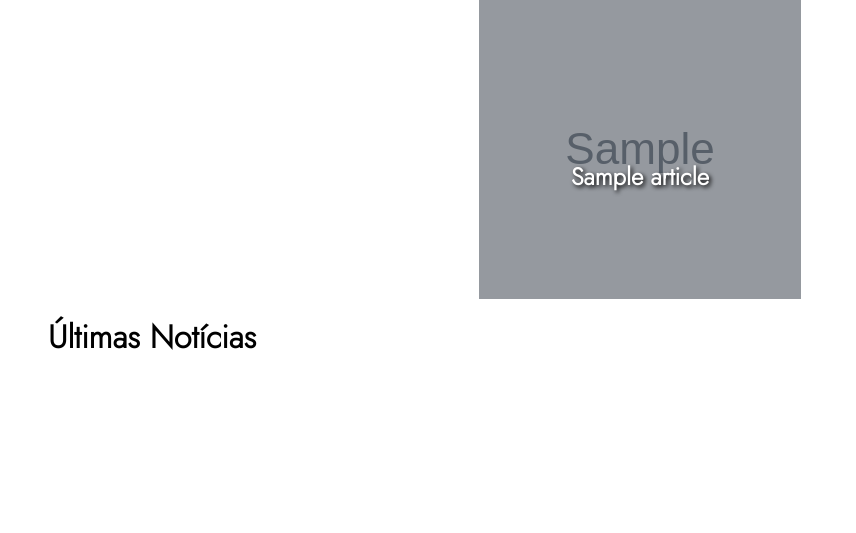
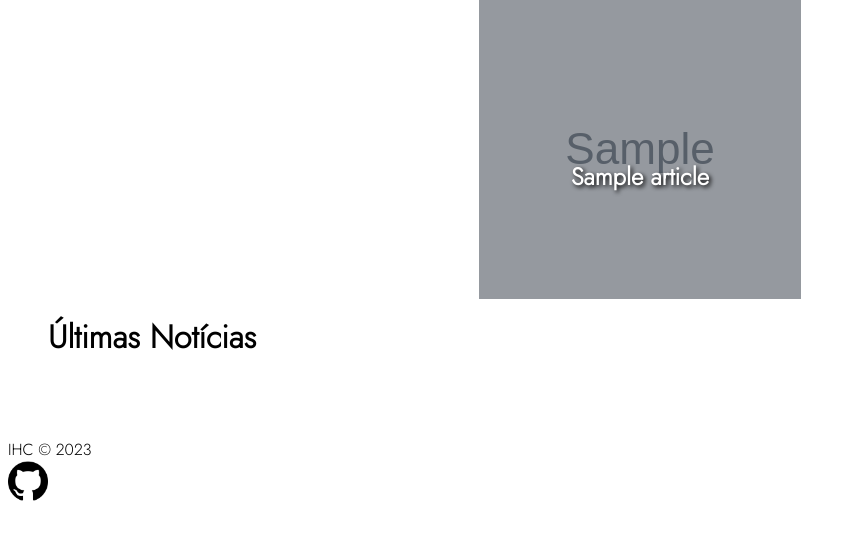
Before and after one commit to GabrielSiqueira1/Newz, a Django app: page / in a window 1280 px wide. Shown: the part 388-921 px from the top of the page, without its empty margins (0-856 px from the left). Before the commit the page ends 738 px from the top, so only its background shows below. Run offline with Django 4.2, Linux system fonts and the light colour scheme; tables that the repository leaves empty hold one stand-in row (values such as "Sample post"); grey boxes marked "Sample" are stand-in pictures; a database or web service that is not in the repository returns one stand-in record (values such as "Sample title"); data that the repository does not hold is empty.

Commit message:
Add files via upload

```diff
--- a/noticias/templates/noticias/noticias_principais.html
+++ b/noticias/templates/noticias/noticias_principais.html
@@ -147,5 +147,15 @@
           {% endfor %}
       </ul>
   </div>
+  <div class="footer">
+    <div style="font-family: 'Jost', sans-serif;">
+        IHC &copy; 2023
+    </div>
+    <div>
+        <a href="https://github.com/GabrielSiqueira1/Newz">
+          <img src="figuras/github.png" alt="icon3" class="icon3" style="width: 40px; height: 40px; margin-bottom: 20px;">
+        </a>
+    </div>
+  </div>
   </body>
 </html>
```
